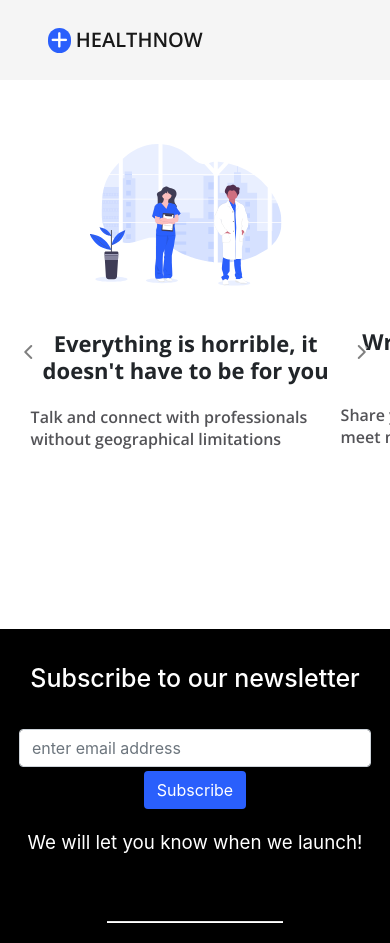
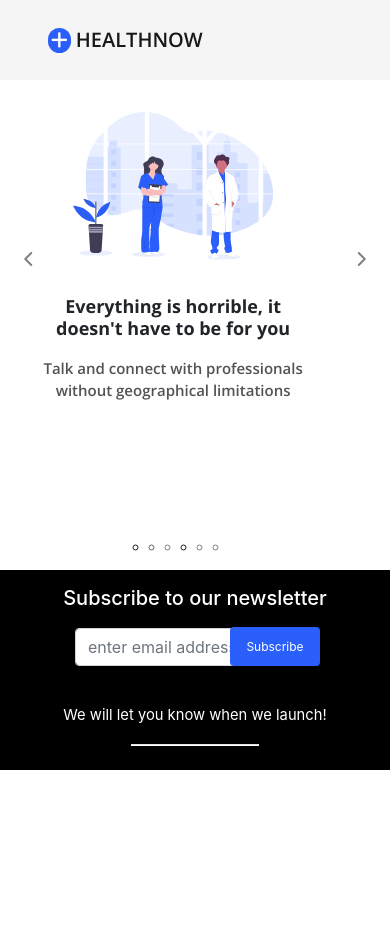
Before and after one commit to Team-Prime/landing-page, a Vue app: page / in a window 390 px wide. After the commit the page ends 844 px from the top, so only its background shows below. Built offline with nearby package versions, Linux system fonts and the light colour scheme.

Commit message:
Mobile design responsiveness

```diff
--- a/src/components/footer.vue
+++ b/src/components/footer.vue
@@ -21,39 +21,41 @@
 
 <style lang="css" scoped>
     .footer {
-        height: 314px;
+        height: 200px;
         background: black;
-        padding-top: 2rem;
+        padding-top: 1rem;
         text-align: center;
     }
 
     h1 {
         text-align: center;
-        font-size: 25px;
+        font-size: 20px;
         color: white;
-        line-height: 34.05px;
-        margin-bottom: 34.05px;
+        margin-bottom: 18.05px;
     }
     input[type="email"] {
         margin: 0 auto;
-        width: 22rem;
+        width: 15rem;
     }
     button {
         color: white;
         background: #2A5FFC;
-        margin: 4px auto;
+        position: relative;
+        font-size: 12px;
+        bottom: 38.3px;
+        left: 80px;
+        padding: 9.4px 15px;
     }
     p {
         color: #FFFFFF;
-        margin-top: 1rem;
-        font-size: 18.75px;
+        font-size: 14.75px;
     }
     hr {
         background: #FFFFFF;
         margin: 0 auto;
         height: 1px;
-        width: 11rem;
-        margin-top: 4rem;
+        width: 8rem;
+        margin-top: 18px;
     }
 
     /* Footer 768px media query */
--- a/src/components/slider.vue
+++ b/src/components/slider.vue
@@ -3,9 +3,12 @@
         <!-- Carousel -->
         <div id="mednow" class="carousel slide" data-ride="carousel">
             <ol class="carousel-indicators">
-                <li data-target="#carouselExampleIndicators" data-slide-to="0" class="active"></li>
-                <li data-target="#carouselExampleIndicators" data-slide-to="1"></li>
-                <li data-target="#carouselExampleIndicators" data-slide-to="2"></li>
+                <li data-target="#mednow" data-slide-to="0" class="active"></li>
+                <li data-target="#mednow" data-slide-to="1"></li>
+                <li data-target="#mednow" data-slide-to="2"></li>
+                <li data-target="#mednow" data-slide-to="3" class="active"></li>
+                <li data-target="#mednow" data-slide-to="4"></li>
+                <li data-target="#mednow" data-slide-to="5"></li>
             </ol>
             <div class="carousel-inner" id="slider">
                 <div class="carousel-item active">
@@ -65,7 +68,7 @@
                     </div>
                 </div>
                 <div class="carousel-item">
-                    <div class="row">
+                    <div class="row mt-4">
                         <div class="col-sm-12 col-md-12 col-lg-12">
                             <h1 class="text-center">Thank you for your time</h1>
                             <p class="text-center">Kindly subscribe for more details on our first version release</p>
@@ -75,11 +78,11 @@
             </div>
             <a class="carousel-control-prev" href="#mednow" role="button" data-slide="prev">
                 <!-- <span class="carousel-control-prev-icon" aria-hidden="true" style="color: black;"></span> -->
-                <i class="fas fa-chevron-left carousel-control-prev-icon" aria-hidden="true" style="color: black;"></i>
+                <i class="fas fa-chevron-left carousel-control-prev-icon" aria-hidden="true" style="color: black;" id="icon"></i>
                 <span class="sr-only">Previous</span>
             </a>
             <a class="carousel-control-next" href="#mednow" role="button" data-slide="next">
-                <i class="fas fa-chevron-right carousel-control-prev-icon" aria-hidden="true" style="color: black;"></i>
+                <i class="fas fa-chevron-right carousel-control-prev-icon" aria-hidden="true" style="color: black;" id="icon"></i>
                 <span class="sr-only">Next</span>
             </a>
         </div>
@@ -94,35 +97,46 @@
 
 <style scoped>
     img {
-        width: 12em;
+        width: 200px;
         display: block;
         margin-left: auto;
         margin-right: auto;
     }
     #slider {
-        height: 65vh;
-        padding-top: 4rem;
+        height: 58vh;
+        padding-top: 2rem;
         padding-bottom: 4rem;
-        padding-right: 2rem;
-        padding-left: 3rem;
+        text-align: center;
     }
     h1 {
-        font-size: 22px;
+        font-size: 18px;
         text-align: center;
-        margin-top: 2em;
+        margin: 2em auto 1.1rem auto;
         font-weight: 700;
-        margin-bottom: 1.1em;
+        width: 15.5rem;
         font-family: 'Open Sans', sans-serif;
+        padding: 0 0 0 0;
     }
     p {
         margin-bottom: 4em;
-        font-size: 16px;
-        line-height: 21.79px;
+        font-size: 15px;
         font-family: 'Open Sans', sans-serif;
         font-weight: 600;
         color: #535357;
+        width: 300px;
+        margin: 0 auto;
     }
-
+    #icon {
+        position: relative;
+        bottom: 4rem;
+    }
+    .carousel-indicators li {
+        width: 10px;
+        height: 10px;
+        border-radius: 100%;
+        list-style-type: circle;
+        color: black;
+    }
 
     /* Media query for 768 */
     @media screen and (min-width: 768px) {
```
